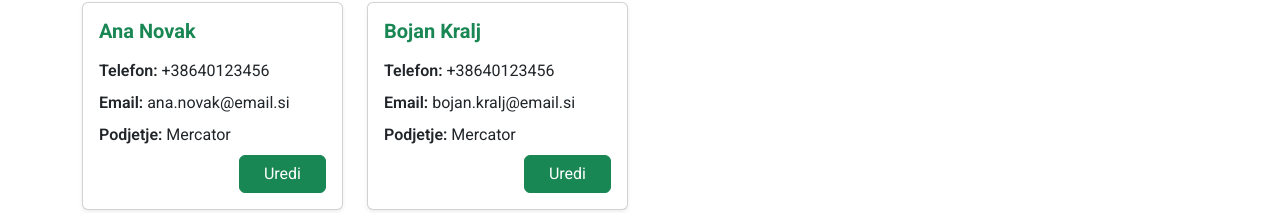
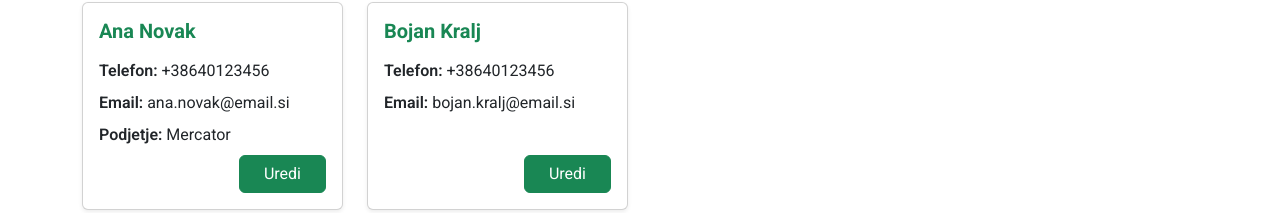
Before and after one commit to primozsvet/RNSUV_Vaje, an Angular app in the folder Contacts-App/: page / in a window 1280 px wide. Shown: the part 211-424 px from the top of the page. Built offline with nearby package versions, Linux system fonts and the light colour scheme.

Commit message:
Dodan property binding

```diff
--- a/Contacts-App/src/app/features/contacts/pages/contacts-overview/contacts-overview.html
+++ b/Contacts-App/src/app/features/contacts/pages/contacts-overview/contacts-overview.html
@@ -7,7 +7,7 @@
                     <h5 class="card-title text-success fw-bold mb-3 contact-overview-name">{{name + ' ' + surname}}</h5>
                     <div class="mb-2 contact-overview-field"><span class="fw-semibold">Telefon:</span> {{phone}}</div>
                     <div class="mb-2 contact-overview-field"><span class="fw-semibold">Email:</span> {{email}}</div>
-                    <div class="mb-2 contact-overview-field"><span class="fw-semibold">Podjetje:</span> {{company}}</div>
+                    <div [hidden]="!company" class="mb-2 contact-overview-field"><span class="fw-semibold">Podjetje:</span> {{company}}</div>
                     <div class="mt-auto contact-overview-actions">
                         <div class="d-none d-md-flex justify-content-end">
                             <button class="btn btn-success text-white px-4 contact-overview-btn">Uredi</button>
@@ -25,7 +25,7 @@
                     <h5 class="card-title text-success fw-bold mb-3 contact-overview-name">{{name2 + ' ' + surname2}}</h5>
                     <div class="mb-2 contact-overview-field"><span class="fw-semibold">Telefon:</span> {{phone2}}</div>
                     <div class="mb-2 contact-overview-field"><span class="fw-semibold">Email:</span> {{email2}}</div>
-                    <div class="mb-2 contact-overview-field"><span class="fw-semibold">Podjetje:</span> {{company2}}</div>
+                    <div [hidden]="!company2" class="mb-2 contact-overview-field"><span class="fw-semibold">Podjetje:</span> {{company2}}</div>
                     <div class="mt-auto contact-overview-actions">
                         <div class="d-none d-md-flex justify-content-end">
                             <button class="btn btn-success text-white px-4 contact-overview-btn">Uredi</button>
--- a/Contacts-App/src/app/features/contacts/pages/contacts-overview/contacts-overview.ts
+++ b/Contacts-App/src/app/features/contacts/pages/contacts-overview/contacts-overview.ts
@@ -33,7 +33,6 @@ export class ContactsOverview implements OnInit {
     this.surname2 = 'Kralj';
     this.phone2 = '+38640123456';
     this.email2 = 'bojan.kralj@email.si';
-    this.company2 = 'Mercator';
   }
 
 }
```
